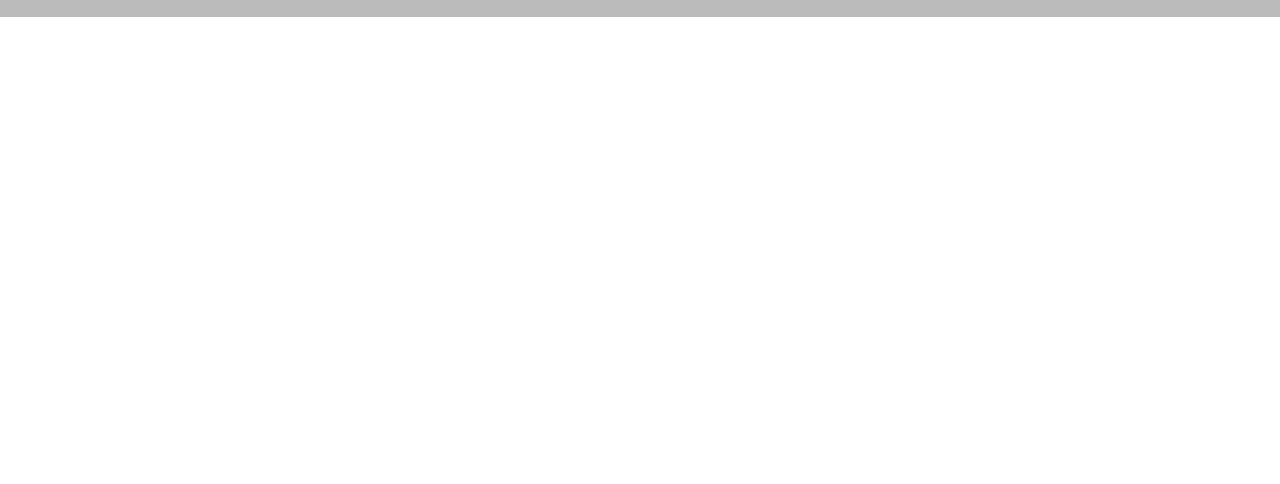
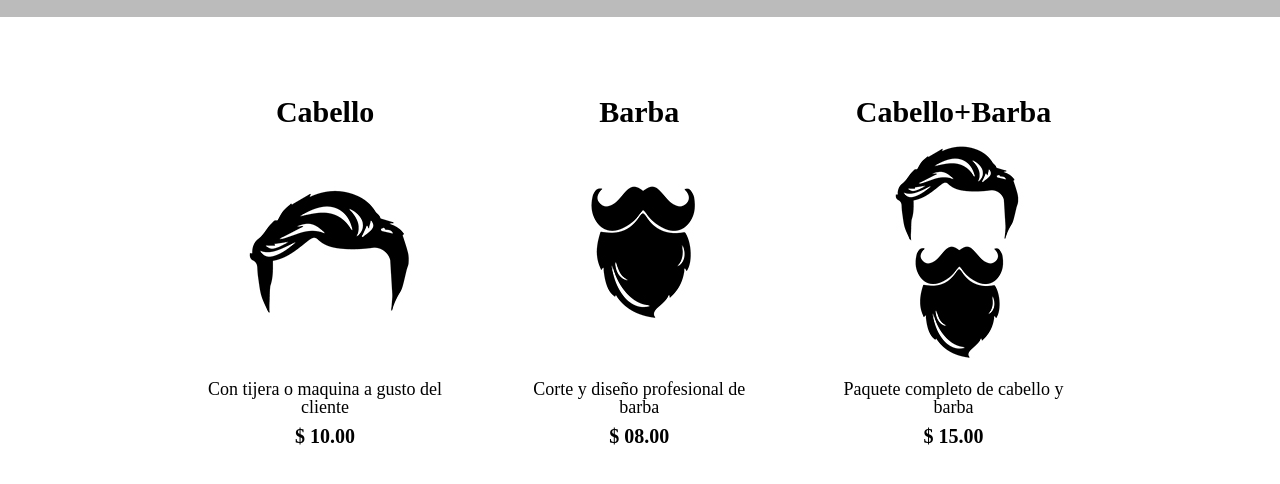
Before and after one commit to francomarti7/Barberia-Alura, a plain HTML site: page productos.html in a window 1280 px wide. Shown: the part 276-760 px from the top of the page. Drawn offline with Linux system fonts and the light colour scheme.

Commit message:
modificando main

```diff
--- a/productos.css
+++ b/productos.css
@@ -27,3 +27,34 @@ nav a {
     font-size: 22px;
     text-decoration: none;
 }
+
+.productos{
+    width: 940px;
+    margin: 0 auto;
+    padding: 50px;
+}
+
+.productos li{
+    display: inline-block;
+    text-align: center;
+    width: 30%;
+    vertical-align: top;
+    margin: 0 1.5%;
+    padding: 30px 20px;
+    box-sizing: border-box;
+}
+
+.productos h2{
+    font-size: 30px;
+    font-weight: bold;
+}
+
+.producto-descripcion{
+    font-size: 18px;
+}
+
+.producto-precio{
+    font-size: 20px;
+    font-weight: bold;
+    margin-top: 10px;
+}
--- a/productos.html
+++ b/productos.html
@@ -23,6 +23,30 @@
          </div>
     </header>
 
+    <main>
+        <ul class="productos">
+            <li>
+                <h2>Cabello</h2>
+                <img src="img/cabello.jpg" alt="cabello">
+                <p class="producto-descripcion">Con tijera o maquina a gusto del cliente</p>
+                <p class="producto-precio">$ 10.00</p>
+            </li>
+
+            <li>
+                <h2>Barba</h2>
+                <img src="img/barba.jpg" alt="barba">
+                <p class="producto-descripcion">Corte y diseño profesional de barba</p>
+                <p class="producto-precio">$ 08.00</p>
+            </li>
+
+            <li>
+                <h2>Cabello+Barba</h2>
+                <img src="img/cabello+barba.jpg" alt="cabebarba">
+                <p class="producto-descripcion">Paquete completo de cabello y barba</p>
+                <p class="producto-precio">$ 15.00</p>
+            </li>
+        </ul>
+    </main>
 
 </body>
 </html>
```
